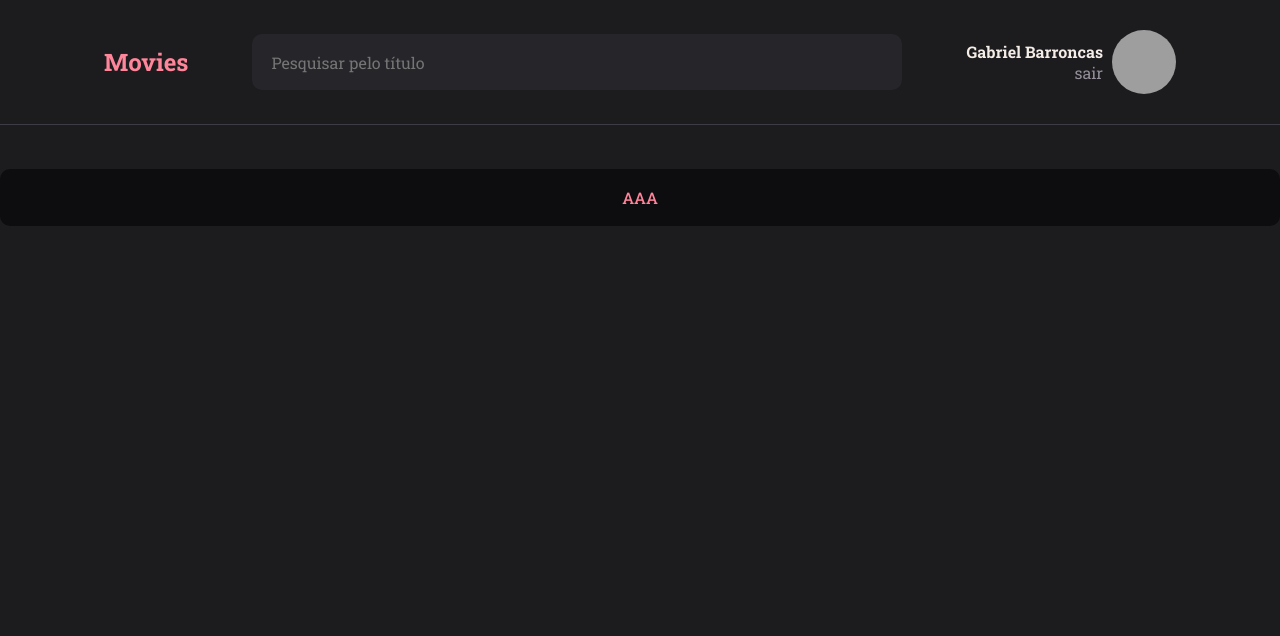
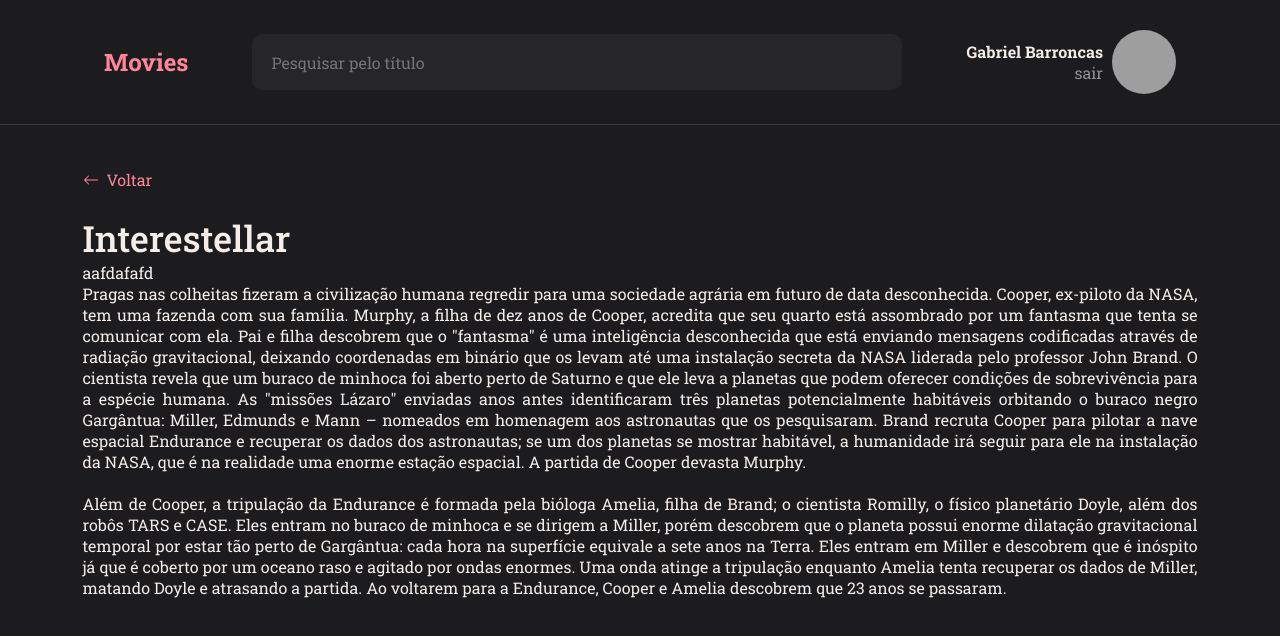
Before and after one commit to Barroncas1/Movies, a React (Vite) app: page / in a window 1280 px wide. Shown: the top 636 px of the page. Built offline with nearby package versions, Linux system fonts and the light colour scheme; grey boxes are pictures that could not be loaded.

Commit message:
in the middle of the page of details

```diff
--- a/package.json
+++ b/package.json
@@ -12,6 +12,7 @@
   "dependencies": {
     "react": "^18.2.0",
     "react-dom": "^18.2.0",
+    "react-icons": "^4.8.0",
     "styled-components": "^6.0.0-rc.1"
   },
   "devDependencies": {
--- /dev/null
+++ b/src/components/ButtonText/index.jsx
@@ -0,0 +1,15 @@
+import { Container } from "./styles";
+import {BsArrowLeft} from "react-icons/bs"
+
+export function ButtonText({title, isActive = false, ...rest}){
+    return(
+     <Container
+        type="button"
+        isActive={isActive}
+        {...rest}
+     >
+        <BsArrowLeft />
+        {title}
+     </Container>
+    )
+}
--- /dev/null
+++ b/src/components/ButtonText/styles.js
@@ -0,0 +1,17 @@
+import styled from 'styled-components'
+
+export const Container = styled.button`
+    display: flex;
+    align-items: center;
+    gap: 8px;
+
+    border: none;
+    font-size: 16px;
+    background-color: transparent;
+    color: ${({theme}) => theme.COLORS.PINK};
+
+    svg {
+        ${({theme}) => theme.COLORS.PINK};
+    }
+
+`
--- a/src/pages/Details/index.jsx
+++ b/src/pages/Details/index.jsx
@@ -1,4 +1,5 @@
 import { Button } from "../../components/Button"
+import { ButtonText } from "../../components/ButtonText"
 import { Header } from "../../components/Header"
 
 
@@ -10,7 +11,17 @@
             <Header />
             <main>
                 <Content>
-                    <Button title="AAA"  disabled/>
+                    <ButtonText title="Voltar" />
+                    <h1>Interestellar</h1>
+                    <span>aafdafafd</span>
+
+                    <p>
+                        Pragas nas colheitas fizeram a civilização humana regredir para uma sociedade agrária em futuro de data desconhecida. Cooper, ex-piloto da NASA, tem uma fazenda com sua família. Murphy, a filha de dez anos de Cooper, acredita que seu quarto está assombrado por um fantasma que tenta se comunicar com ela. Pai e filha descobrem que o "fantasma" é uma inteligência desconhecida que está enviando mensagens codificadas através de radiação gravitacional, deixando coordenadas em binário que os levam até uma instalação secreta da NASA liderada pelo professor John Brand. O cientista revela que um buraco de minhoca foi aberto perto de Saturno e que ele leva a planetas que podem oferecer condições de sobrevivência para a espécie humana. As "missões Lázaro" enviadas anos antes identificaram três planetas potencialmente habitáveis orbitando o buraco negro Gargântua: Miller, Edmunds e Mann – nomeados em homenagem aos astronautas que os pesquisaram. Brand recruta Cooper para pilotar a nave espacial Endurance e recuperar os dados dos astronautas; se um dos planetas se mostrar habitável, a humanidade irá seguir para ele na instalação da NASA, que é na realidade uma enorme estação espacial. A partida de Cooper devasta Murphy.
+                    </p>
+                    <br />
+                    <p>
+                        Além de Cooper, a tripulação da Endurance é formada pela bióloga Amelia, filha de Brand; o cientista Romilly, o físico planetário Doyle, além dos robôs TARS e CASE. Eles entram no buraco de minhoca e se dirigem a Miller, porém descobrem que o planeta possui enorme dilatação gravitacional temporal por estar tão perto de Gargântua: cada hora na superfície equivale a sete anos na Terra. Eles entram em Miller e descobrem que é inóspito já que é coberto por um oceano raso e agitado por ondas enormes. Uma onda atinge a tripulação enquanto Amelia tenta recuperar os dados de Miller, matando Doyle e atrasando a partida. Ao voltarem para a Endurance, Cooper e Amelia descobrem que 23 anos se passaram.
+                    </p>
                 </Content>
             </main>
         </Container>
--- a/src/pages/Details/styles.js
+++ b/src/pages/Details/styles.js
@@ -15,9 +15,24 @@
         overflow-y: auto;
         padding: 64px 0;
 
+
     }
 `
 
 export const Content = styled.div`
+        max-width: 1115px;
+        margin: 0 auto;
+        display: flex;
+        flex-direction: column;
 
+        h1 {
+            margin-top: 24px;
+            font-size: 36px;
+            font-weight: 500;
+        }
+
+        p {
+            font-size: 16px;
+            text-align: justify;
+        }
 `
```
Also changed, not shown: 1 other file (tests, documents, lock files or other folders).
